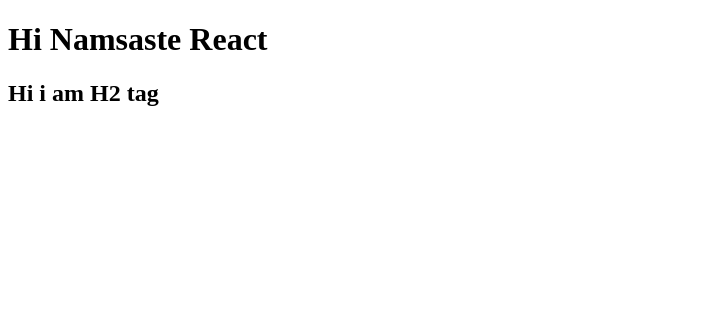
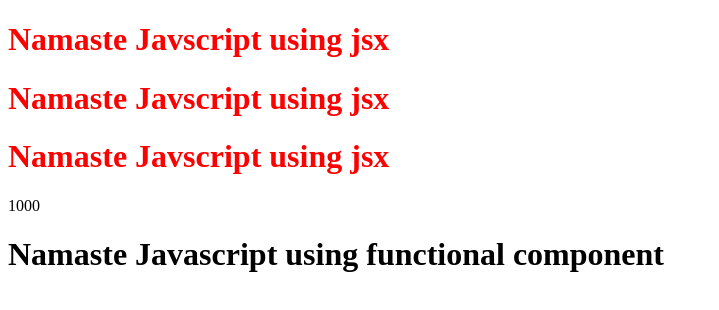
Before and after one commit to ythakur909/namaste-react, a React (Vite) app: page / in a window 1280 px wide. Shown: the top 310 px of the page, without its empty margins (0-719 px from the left). Built offline with nearby package versions, Linux system fonts and the light colour scheme.

Commit message:
episode-03

```diff
--- a/App.js
+++ b/App.js
@@ -1,6 +1,23 @@
 import React from 'react';
 import ReactDOM from 'react-dom/client';
-const parent = React.createElement('div', { id: 'parent' }, React.createElement('div', { id: 'child' }, [React.createElement('h1', {}, 'Hi Namsaste React'), React.createElement('h2', {}, 'Hi i am H2 tag')]));
-console.log(parent);
+
+// const heading = React.createElement('h1', { id: 'heading' }, 'Namaste React');
+
+//JSX transpiled before it reaches the js (parcel-babel)
+//JSX => React.createElement => ReactElement-JS Object => HTMLELement(Render)
+const Title = () => (<h1 id='heading' className='head' tabIndex='5'>
+    Namaste Javscript using jsx
+</h1>);
+const count = 1000;
+const Heading = () => <div id="container">
+    {Title()}
+    <Title />
+    <Title></Title>
+    {count}
+    <h1 className='heading'>Namaste Javascript using functional component</h1>
+</div>
+
+
 const root = ReactDOM.createRoot(document.getElementById('root'));
-root.render(parent);
+
+root.render(<Heading />);
--- a/index.html
+++ b/index.html
@@ -10,6 +10,7 @@
 
 <body>
     <div id="root">
+        <h1>Not Rendered</h1>
     </div>
 
     <script type="module" src="./App.js">
--- a/package.json
+++ b/package.json
@@ -3,6 +3,8 @@
   "version": "1.0.0",
   "description": "Namaste React by Yogesh Thakur",
   "scripts": {
+    "start":"parcel index.html",
+    "build":"parcel build index.html",
     "test": "jest"
   },
   "repository": {
```
